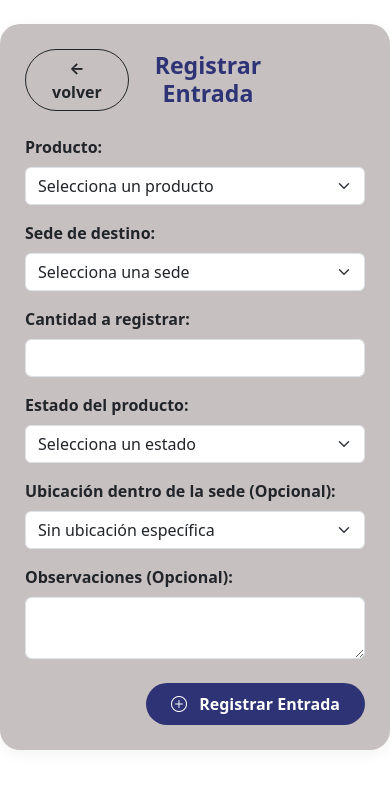
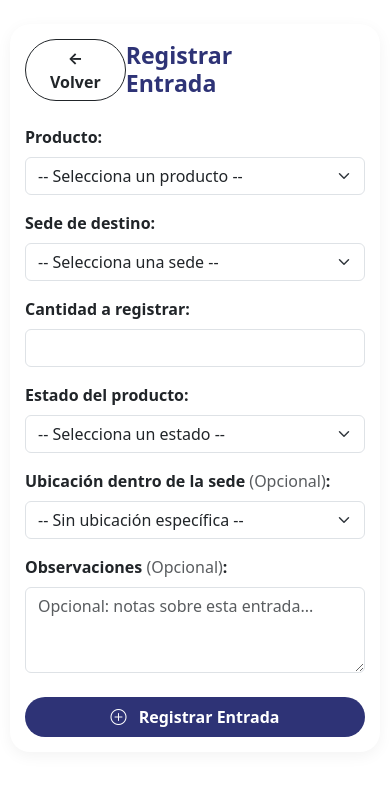
Before and after one commit to aprendizs534/proyecto_control_inventario, a Django app: page /entradas/registrar/ in a window 390 px wide. Shown: the top 789 px of the page. Run offline with Django 5.2, Linux system fonts and the light colour scheme; a user stored in the database is signed in; data comes from the database, SQL or seed files in the repository; tables that the repository leaves empty hold one stand-in row (values such as "Sample post").

Commit message:
Organización models y views, agg forms.py y reorganización de estilos

```diff
--- /dev/null
+++ b/inventario/forms.py
@@ -0,0 +1,54 @@
+from django import forms
+from .models import Producto, Sede, EstadoProducto, Ubicacion
+
+
+class EntradaInventarioForm(forms.Form):
+    """
+    Formulario para registrar una entrada de stock a una sede específica.
+    Centraliza toda la validación de la vista registrar_entrada.
+    """
+
+    producto = forms.ModelChoiceField(
+        queryset=Producto.objects.filter(activo=True).select_related('categoria', 'marca'),
+        empty_label="-- Selecciona un producto --",
+        label="Producto",
+        widget=forms.Select(attrs={'class': 'form-select'}),
+    )
+
+    sede = forms.ModelChoiceField(
+        queryset=Sede.objects.all(),
+        empty_label="-- Selecciona una sede --",
+        label="Sede",
+        widget=forms.Select(attrs={'class': 'form-select'}),
+    )
+
+    cantidad = forms.IntegerField(
+        min_value=1,  # Django rechaza 0 o negativos automáticamente
+        label="Cantidad",
+        widget=forms.NumberInput(attrs={'class': 'form-control', 'min': '1'}),
+    )
+
+    estado = forms.ModelChoiceField(
+        queryset=EstadoProducto.objects.all(),
+        empty_label="-- Selecciona un estado --",
+        label="Estado del producto",
+        widget=forms.Select(attrs={'class': 'form-select'}),
+    )
+
+    ubicacion = forms.ModelChoiceField(
+        queryset=Ubicacion.objects.all(),
+        required=False,  # Opcional, igual que en el modelo
+        empty_label="-- Sin ubicación específica --",
+        label="Ubicación",
+        widget=forms.Select(attrs={'class': 'form-select'}),
+    )
+
+    observaciones = forms.CharField(
+        required=False,
+        label="Observaciones",
+        widget=forms.Textarea(attrs={
+            'class': 'form-control',
+            'rows': 3,
+            'placeholder': 'Opcional: notas sobre esta entrada...'
+        }),
+    )
--- a/inventario/static/css/style.css
+++ b/inventario/static/css/style.css
@@ -1,9 +1,18 @@
+/* --- VARIABLES DEL SISTEMA --- */
+:root {
+    --color-primario: #2e3376;
+    --color-primario-hover: #1e2258;
+    --color-texto-oscuro: #12164d;
+    --color-fondo-tarjeta: #ffffff;
+    --color-fondo-gris: #f8f9fa;
+}
 
+/* --- }contenedores --- */
 .main-container {
-        max-width: 1200px;
-        margin: 0 auto;
+        max-width: 1100px;
+        margin: 30px auto;
         background-color: #ffffff;
-        padding: 25px;
+        padding: 30px;
         border-radius: 20px;
         box-shadow: 0 4px 15px rgba(0,0,0,0.05);
     }
@@ -131,3 +140,41 @@
     .admin-dropdown-menu .dropdown-item.text-danger {
         color: #030303 !important;
     }
+
+    /* Botón primario */
+
+    .btn-primary {
+        background-color: var(--color-primario);
+        border-color: var(--color-primario);
+        color: white;
+        padding: 12px 30px;
+        border-radius: 8px;
+        width: 100%;
+        border: none;
+        cursor: pointer;
+    }
+
+    .btn-primary:hover {
+        background-color: var(--color-primario);
+    }
+
+       /* Breakpoints */
+    @media (max-width: 786px) {
+        .titulo-sistema {
+            font-size: 1.1rem;
+        }
+
+        .boton-menu {
+        height: 100px;
+        font-size: 1rem;
+        }
+        .main-container {
+        padding: 15px;
+        margin: 10px;
+        }
+        .btn-asignaciones {
+        padding: 10px 20px;
+        width: 100%;
+        text-align: center;
+        }
+    }
--- a/inventario/templates/inventario/registrar_entrada.html
+++ b/inventario/templates/inventario/registrar_entrada.html
@@ -3,96 +3,140 @@
 {% block title %}Registrar Entrada - Sistema de Inventarios{% endblock %}
 
 {% block content %}
-<style>
-    .main-container { max-width: 800px; margin: 0 auto; background-color: #c7c0c0; padding: 25px; border-radius: 20px; box-shadow: 0 4px 15px rgba(0,0,0,0.05); }
-</style>
 
 <div class="main-container mt-4">
 
+   <!-- Cabecera Limpia -->
+
     <div class="d-flex justify-content-between align-items-center mb-4">
-        <a href="{% url 'inventario:dashboard' %}" class="btn btn-outline-dark fw-bold rounded-pill px-4">&larr; volver</a>
-        <h3 class="fw-bold text-center m-0" style="color: #2e3376;">Registrar Entrada</h3>
-        <div style="width: 100px;"></div> <!-- Espaciador para centrar el título -->
+        <a href="{% url 'inventario:dashboard' %}"
+           class="btn btn-outline-dark fw-bold rounded-pill px-4">
+            &larr; Volver
+        </a>
+        <h3 class="fw-bold m-0" style="color: #2e3376;">Registrar Entrada</h3>
+
+        <!--El flex con justify-content-between ya centra el título visualmente-->
+
+        <div class="invisible">
+            <span class="btn px-4">placeholder</span>
+        </div>
     </div>
 
-    <form method="POST">
-        {% csrf_token %}
-
-        <div class="row g-3">
-            <!-- Producto -->
-            <div class="col-md-6">
-                <label for="producto" class="form-label fw-bold">Producto:</label>
-                <select name="producto" id="producto" class="form-select" required>
-                    <option value="" selected disabled>Selecciona un producto</option>
-                    {% for p in productos %}
-                        <option value="{{ p.id }}">{{ p.codigo }} - {{ p.descripcion }}</option>
-                    {% endfor %}
-                </select>
-            </div>
-
-            <!-- Sede -->
-            <div class="col-md-6">
-                <label for="sede" class="form-label fw-bold">Sede de destino:</label>
-                <select name="sede" id="sede" class="form-select" required>
-                    <option value="" selected disabled>Selecciona una sede</option>
-                    {% for s in sedes %}
-                        <option value="{{ s.id }}">{{ s.descripcion }}</option>
-                    {% endfor %}
-                </select>
-            </div>
-
-            <!-- Cantidad -->
-            <div class="col-md-6">
-                <label for="cantidad" class="form-label fw-bold">Cantidad a registrar:</label>
-                <input type="number" name="cantidad" id="cantidad" class="form-control" min="1" required>
-            </div>
-
-            <!-- Estado -->
-            <div class="col-md-6">
-                <label for="estado" class="form-label fw-bold">Estado del producto:</label>
-                <select name="estado" id="estado" class="form-select" required>
-                    <option value="" selected disabled>Selecciona un estado</option>
-                    {% for e in estados %}
-                        <option value="{{ e.id }}">{{ e.descripcion }}</option>
-                    {% endfor %}
-                </select>
-            </div>
-
-            <!-- Ubicación -->
-            <div class="col-md-12">
-                <label for="ubicacion" class="form-label fw-bold">Ubicación dentro de la sede (Opcional):</label>
-                <select name="ubicacion" id="ubicacion" class="form-select">
-                    <option value="">Sin ubicación específica</option>
-                    {% for u in ubicaciones %}
-                        <option value="{{ u.id }}">{{ u.descripcion }}</option>
-                    {% endfor %}
-                </select>
-            </div>
-
-            <!-- Observaciones -->
-            <div class="col-12">
-                <label for="observaciones" class="form-label fw-bold">Observaciones (Opcional):</label>
-                <textarea name="observaciones" id="observaciones" class="form-control" rows="2"></textarea>
-            </div>
-        </div>
-
-        <div class="mt-4 text-end">
-            <button type="submit" class="btn fw-bold px-4 py-2" style="background-color: #2e3376; color: white; border-radius: 50px;">
-                <i class="bi bi-plus-circle me-2"></i> Registrar Entrada
-            </button>
-        </div>
-    </form>
-
+   <!-- Zona de Mensajes de Django (Alertas de éxito/error) -->
     {% if messages %}
-        <div class="mt-3">
+        <div class="mb-3">
             {% for message in messages %}
-                <div class="alert {% if message.tags == 'error' %}alert-danger{% else %}alert-success{% endif %} alert-dismissible fade show" role="alert">
+                <div class="alert
+                    {% if message.tags == 'error' %}alert-danger
+                    {% else %}alert-success{% endif %}
+                    alert-dismissible fade show"
+                    role="alert">
                     {{ message }}
-                    <button type="button" class="btn-close" data-bs-dismiss="alert" aria-label="Close"></button>
+                    <button type="button" class="btn-close"
+                            data-bs-dismiss="alert" aria-label="Cerrar"></button>
                 </div>
             {% endfor %}
         </div>
     {% endif %}
 
+    <!-- Formulario-->
+    <form method="POST" novalidate>
+        {% csrf_token %}
+
+        <div class="row g-3">
+
+            <!-- Producto -->
+            <div class="col-md-6">
+                <label for="{{ form.producto.id_for_label }}" class="form-label fw-bold">
+                    Producto:
+                </label>
+                {{ form.producto }}
+                {% if form.producto.errors %}
+                    <div class="text-danger small mt-1">
+                        {{ form.producto.errors|join:", " }}
+                    </div>
+                {% endif %}
+            </div>
+
+            <!-- Sede de destino -->
+            <div class="col-md-6">
+                <label for="{{ form.sede.id_for_label }}" class="form-label fw-bold">
+                    Sede de destino:
+                </label>
+                {{ form.sede }}
+                {% if form.sede.errors %}
+                    <div class="text-danger small mt-1">
+                        {{ form.sede.errors|join:", " }}
+                    </div>
+                {% endif %}
+            </div>
+
+            <!--Cantidad-->
+            <div class="col-md-6">
+                <label for="{{ form.cantidad.id_for_label }}" class="form-label fw-bold">
+                    Cantidad a registrar:
+                </label>
+                {{ form.cantidad }}
+                {% if form.cantidad.errors %}
+                    <div class="text-danger small mt-1">
+                        {{ form.cantidad.errors|join:", " }}
+                    </div>
+                {% endif %}
+            </div>
+
+            <!-- Estado -->
+            <div class="col-md-6">
+                <label for="{{ form.estado.id_for_label }}" class="form-label fw-bold">
+                    Estado del producto:
+                </label>
+                {{ form.estado }}
+                {% if form.estado.errors %}
+                    <div class="text-danger small mt-1">
+                        {{ form.estado.errors|join:", " }}
+                    </div>
+                {% endif %}
+            </div>
+
+            <!--Ubicación-->
+            <div class="col-md-12">
+                <label for="{{ form.ubicacion.id_for_label }}" class="form-label fw-bold">
+                    Ubicación dentro de la sede
+                    <span class="text-muted fw-normal">(Opcional)</span>:
+                </label>
+                {{ form.ubicacion }}
+                {% if form.ubicacion.errors %}
+                    <div class="text-danger small mt-1">
+                        {{ form.ubicacion.errors|join:", " }}
+                    </div>
+                {% endif %}
+            </div>
+
+            <!-- Observaciones -->
+            <div class="col-12">
+                <label for="{{ form.observaciones.id_for_label }}" class="form-label fw-bold">
+                    Observaciones
+                    <span class="text-muted fw-normal">(Opcional)</span>:
+                </label>
+                {{ form.observaciones }}
+                {% if form.observaciones.errors %}
+                    <div class="text-danger small mt-1">
+                        {{ form.observaciones.errors|join:", " }}
+                    </div>
+                {% endif %}
+            </div>
+
+        </div>
+
+        <!-- Boton de envío -->
+        <div class="mt-4 text-end">
+            <button type="submit"
+                    class="btn btn-primary fw-bold px-4 py-2 rounded-pill">
+                <i class="bi bi-plus-circle me-2"></i> Registrar Entrada
+            </button>
+        </div>
+
+    </form>
+
 </div>
+
 {% endblock %}
--- a/inventario/views.py
+++ b/inventario/views.py
@@ -1,136 +1,154 @@
 from django.shortcuts import render, redirect, get_object_or_404
 from django.contrib import messages
-from .models import Producto, Sede, InventarioSede, Movimiento, EstadoProducto, Ubicacion, TipoMovimiento, Usuario, RolUsuario;
 from django.contrib.auth.decorators import login_required
+from django.db import transaction
+
+from .models import (
+    Producto, Sede, InventarioSede, Movimiento,
+    EstadoProducto, Ubicacion, TipoMovimiento, Usuario,
+)
 
 
-# Create your views here.
+# Dashboard
+
+@login_required
 def dashboard(request):
     return render(request, 'dashboard.html')
 
+
+#  Registrar Entrada
+
+from .forms import EntradaInventarioForm
+
 @login_required
 def registrar_entrada(request):
-    productos = Producto.objects.filter(activo=True)
-    sedes = Sede.objects.all()
-    estados = EstadoProducto.objects.all()
-    ubicaciones = Ubicacion.objects.all()
 
     if request.method == 'POST':
-        producto_id = request.POST.get('producto')
-        sede_id = request.POST.get('sede')
-        cantidad = int(request.POST.get('cantidad', 0))
-        estado_id = request.POST.get('estado')
-        ubicacion_id = request.POST.get('ubicacion')
-        observaciones = request.POST.get('observaciones', '')
+        form = EntradaInventarioForm(request.POST)
 
-        if cantidad <= 0:
-            messages.error(request, "La cantidad debe ser mayor a 0.")
+        if form.is_valid():
+            # cleaned_data ya contiene los objetos Django, no IDs crudos
+            # Django hizo todos los get_object_or_404 internamente
+            producto   = form.cleaned_data['producto']
+            sede       = form.cleaned_data['sede']
+            cantidad   = form.cleaned_data['cantidad']
+            estado     = form.cleaned_data['estado']
+            ubicacion  = form.cleaned_data['ubicacion']
+            observaciones = form.cleaned_data['observaciones']
+
+            try:
+                perfil_usuario = request.user.perfil_inventario
+            except Usuario.DoesNotExist:
+                messages.error(
+                    request,
+                    "Tu cuenta no tiene un perfil de inventario asignado. "
+                    "Contacta al administrador."
+                )
+                return render(request, 'inventario/registrar_entrada.html', {'form': form})
+
+            try:
+                with transaction.atomic():
+                    inventario_sede, _ = InventarioSede.objects.get_or_create(
+                        producto=producto,
+                        sede=sede,
+                        defaults={
+                            'cantidad_total': 0,
+                            'cantidad_disponible': 0,
+                            'estado': estado,
+                            'ubicacion': ubicacion,
+                        }
+                    )
+                    inventario_sede.aplicar_entrada(cantidad, estado, ubicacion)
+
+                    Movimiento.objects.create(
+                        producto=producto,
+                        sede=sede,
+                        tipo_movimiento=TipoMovimiento.ENTRADA,
+                        cantidad=cantidad,
+                        usuario=perfil_usuario,
+                        usuario_almacen=perfil_usuario,
+                        observaciones=observaciones,
+                    )
+
+            except Exception:
+                messages.error(request, "Error al registrar la entrada. Intenta de nuevo.")
+                return render(request, 'inventario/registrar_entrada.html', {'form': form})
+
+            messages.success(
+                request,
+                f"Entrada de {cantidad} unidad(es) registrada para "
+                f"'{producto.descripcion}' en {sede.descripcion}."
+            )
             return redirect('inventario:registrar_entrada')
 
-        producto = get_object_or_404(Producto, id=producto_id)
-        sede = get_object_or_404(Sede, id=sede_id)
-        estado = get_object_or_404(EstadoProducto, id=estado_id)
-        ubicacion = get_object_or_404(Ubicacion, id=ubicacion_id) if ubicacion_id else None
+    else:
+        # GET: formulario vacío
+        form = EntradaInventarioForm()
 
-        # 1. Lógica del inventario por sede
-        inventario_sede, created = InventarioSede.objects.get_or_create(
-            producto=producto,
-            sede=sede,
-            defaults={
-                'estado': estado,
-                'ubicacion': ubicacion
-            }
-        )
-         # Si ya existía, actualizamos los campos y sumamos la cantidad
-        if not created:
-            inventario_sede.estado = estado
-            if ubicacion:
-                inventario_sede.ubicacion = ubicacion
-            inventario_sede.cantidad_total += cantidad
-            inventario_sede.cantidad_disponible += cantidad
-        else:
-            # Si es nuevo, asignamos la cantidad inicial
-            inventario_sede.cantidad_total = cantidad
-            inventario_sede.cantidad_disponible = cantidad
-
-        inventario_sede.save()
-    try:
-        perfil_usuario = request.user.perfil_inventario
-    except Usuario.DoesNotExist:
-        perfil_usuario = Usuario.objects.create(
-                descripcion=request.user.username,
-                user=request.user,
-                rol=RolUsuario.objects.first()  # Le asignamos el primer rol disponible de la tabla
-            )
+    return render(request, 'inventario/registrar_entrada.html', {'form': form})
 
 
-        # 2. Crear el registro de Movimiento
-        Movimiento.objects.create(
-            producto=producto,
-            sede=sede,
-            tipo_movimiento=TipoMovimiento.ENTRADA,
-            cantidad=cantidad,
-            usuario=perfil_usuario, # <-- Esto asume que el usuario está logueado y tiene un perfil Usuario
-            usuario_almacen=perfil_usuario, # <-- Por simplicidad usamos el mismo
-            observaciones=observaciones
-        )
+#  Vistas stub del Dashboard
 
-        messages.success(request,f"Entrada registrada exitosamente para {producto.descripcion} en {sede.descripcion}.")
-        return redirect('inventario:registrar_entrada')
-
-    context = {
-        'productos': productos,
-        'sedes': sedes,
-        'estados': estados,
-        'ubicaciones': ubicaciones,
-    }
-    return render(request, 'inventario/registrar_entrada.html', context)
-
-#-----------------------------------------------------------------------------------------------------------
-
-# --- Vistas para los botones del Dashboard ---
+@login_required
 def asignaciones(request):
     return render(request, 'inventario/base_subpage.html', {'titulo': 'Asignaciones'})
 
+@login_required
 def herramientas(request):
     return render(request, 'inventario/base_subpage.html', {'titulo': 'Herramientas'})
 
+@login_required
 def maquinas(request):
     return render(request, 'inventario/base_subpage.html', {'titulo': 'Máquinas'})
 
+@login_required
 def equipos(request):
     return render(request, 'inventario/base_subpage.html', {'titulo': 'Equipos'})
 
+@login_required
 def materiales(request):
     return render(request, 'inventario/base_subpage.html', {'titulo': 'Materiales'})
 
+@login_required
 def pinturas(request):
     return render(request, 'inventario/base_subpage.html', {'titulo': 'Pinturas'})
 
+@login_required
 def insumos(request):
     return render(request, 'inventario/base_subpage.html', {'titulo': 'Insumos'})
 
+@login_required
 def epps(request):
     return render(request, 'inventario/base_subpage.html', {'titulo': 'EPPs'})
 
+@login_required
 def dotaciones(request):
     return render(request, 'inventario/base_subpage.html', {'titulo': 'Dotaciones'})
 
+@login_required
 def aseo_cafeteria(request):
     return render(request, 'inventario/base_subpage.html', {'titulo': 'Aseo y Cafetería'})
 
-# --- Vistas para el Menú Lateral ---
+
+# Vistas stub del Menú Lateral
+
+@login_required
 def menu_entradas(request):
     return render(request, 'inventario/base_subpage.html', {'titulo': 'Entradas'})
 
+@login_required
 def menu_salidas(request):
     return render(request, 'inventario/base_subpage.html', {'titulo': 'Salidas'})
 
+@login_required
 def ubicaciones(request):
     return render(request, 'inventario/base_subpage.html', {'titulo': 'Ubicaciones'})
 
+@login_required
 def estado_productos(request):
     return render(request, 'inventario/base_subpage.html', {'titulo': 'Estado de Productos'})
 
+@login_required
 def categorias(request):
     return render(request, 'inventario/base_subpage.html', {'titulo': 'Categorías'})
```
Also changed, not shown: other parts of inventario/static/css/style.css (+18 -18 lines), inventario/models.py (+141 -60 lines).
